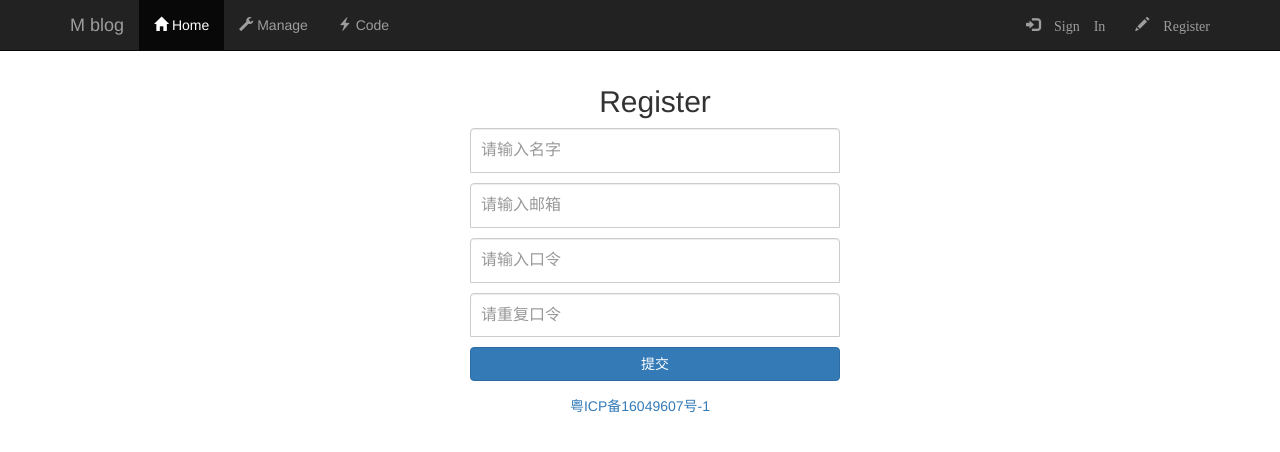
After one commit to moling3650/mblog, a Python web app: template www/app/templates/bootstrap-register.html in a window 1280 px wide. The commit adds this page. Shown: the top 452 px of the page. Run offline with Jinja, Linux system fonts and the light colour scheme; the template is opened without the code that fills it, so the values that code supplies are empty; some libraries are stand-ins or nearby versions.

Commit message:
把register页面迁移到bootstrap

```diff
--- a/www/app/routes.py
+++ b/www/app/routes.py
@@ -22,9 +22,9 @@ _RE_SHA1 = re.compile(r'^[0-9a-f]{40}$')
 
 
 @get('/boot')
-def bootbase(request):
+def bootstrap():
     return {
-        '__template__': 'bootstrap-base.html'
+        '__template__': 'bootstrap-register.html'
     }
 
 
@@ -56,7 +56,7 @@ def not_found():
 @get('/register')
 def register():
     return {
-        '__template__': 'register.html'
+        '__template__': 'bootstrap-register.html'
     }
 
 
--- a/www/app/static/css/mblog.css
+++ b/www/app/static/css/mblog.css
@@ -5,10 +5,6 @@
  * @date    2016-05-27 20:34:36
  * @version $Id$
  */
-.starter-template {
-  text-align: center;
-}
-
 #navbar .nav > li .dropdown-menu {
     left: 0;
     right: auto;
@@ -17,19 +13,12 @@
     display: block;
 }
  */
-.form-signin {
-  max-width: 300px;
+.form-vm {
+  max-width: 400px;
   padding: 15px;
   margin: 0 auto;
 }
-.form-signin .form-signin-heading,
-.form-signin .checkbox {
-  margin-bottom: 10px;
-}
-.form-signin .checkbox {
-  font-weight: normal;
-}
-.form-signin .form-control {
+.form-vm .form-control {
   position: relative;
   height: auto;
   -webkit-box-sizing: border-box;
@@ -38,19 +27,15 @@
   padding: 10px;
   font-size: 16px;
 }
-.form-signin .form-control:focus {
+.form-vm .form-control:focus {
   z-index: 2;
 }
-.form-signin input[type="email"] {
-  margin-bottom: 5px;
+.form-vm input {
+  margin-bottom: 10px;
   border-bottom-right-radius: 0;
   border-bottom-left-radius: 0;
 }
-.form-signin input[type="password"] {
-  margin-bottom: 15px;
-  border-top-left-radius: 0;
-  border-top-right-radius: 0;
-}
+
 .blog-post-meta {
 margin-bottom: 25px;
 color: #999;
--- /dev/null
+++ b/www/app/templates/bootstrap-register.html
@@ -0,0 +1,84 @@
+{% extends 'bootstrap-base.html' %}
+
+{% block meta %}<!-- block meta  -->{% endblock %}
+{% block title %} Register {% endblock %}
+
+{% block content %}
+<div class="container">
+
+    <form class="form-vm" id="vm" v-on:submit.prevent="submit">
+
+    <h2 class="form-vm-heading text-center">Register</h2>
+
+    <label class="sr-only" for="name">name</label>
+    <input class="form-control" id="name" name="name" type="text" placeholder="请输入名字" v-model="name">
+
+    <label class="sr-only" for="email">email</label>
+    <input class="form-control" id="email" name="email" type="email" placeholder="请输入邮箱" v-model="email">
+
+    <label class="sr-only" for="password">password</label>
+    <input class="form-control" id="password" name="password" type="password" placeholder="请输入口令" v-model="password">
+
+    <label class="sr-only" for="password2">password</label>
+    <input class="form-control" id="password2" name="password2" type="password" placeholder="请重复口令" v-model="password2">
+
+    <button class="btn btn-primary btn-block">提交</button>
+
+    </form>
+
+</div>
+{% endblock %}
+
+{% block script %}
+
+<script src="/static/js/vue.min.v1.js"></script>
+<script src="/static/js/sha1.min.js"></script>
+<script src="/static/js/awesome.js"></script>
+
+<script>
+
+function validateEmail(email) {
+  var re = /^[a-z0-9\.\-\_]+\@[a-z0-9\-\_]+(\.[a-z0-9\-\_]+){1,4}$/;
+  return re.test(email.toLowerCase());
+}
+
+var vmRegister = new Vue({
+  el: '#vm',
+  data: {
+    name: '',
+    email: '',
+    password: '',
+    password2: ''
+  },
+  methods: {
+    submit: function(){
+      $form = $('#vm');
+      if (! this.name.trim()) {
+        return alert('请输入名字');
+      }
+      if (! validateEmail(this.email.trim())) {
+        return alert('请输入正确的Email地址');
+      }
+      if (this.password.length < 6) {
+        return alert('口令长度至少为6个字符');
+      }
+      if (this.password !== this.password2) {
+        return alert('两次输入的口令不一致');
+      }
+
+      var email = this.email.trim().toLowerCase();
+      $form.postJSON('/api/register', {
+        name: this.name.trim(),
+        email: email,
+        password: CryptoJS.SHA1(email + ':' + this.password1).toString()
+      }, function (err, r) {
+        if (err) {
+          return alert(err.message || err.data || err);
+        }
+        return location.assign('/');
+      });
+    }
+  }
+});
+</script>
+{% endblock %}
```
Also changed, not shown: www/app/templates/bootstrap-signin.html (+10 -5 lines).
